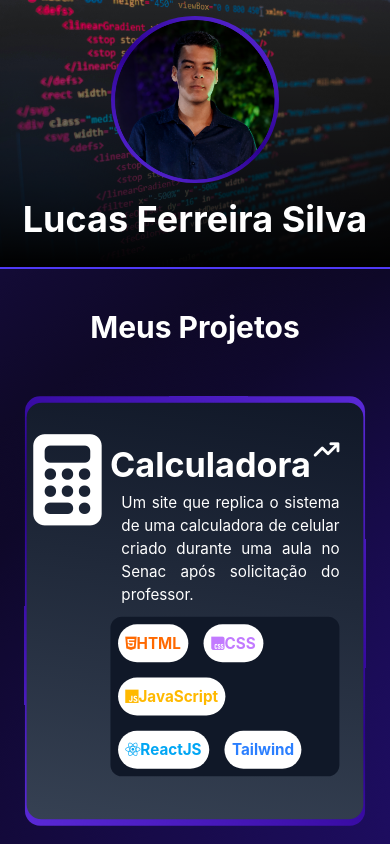
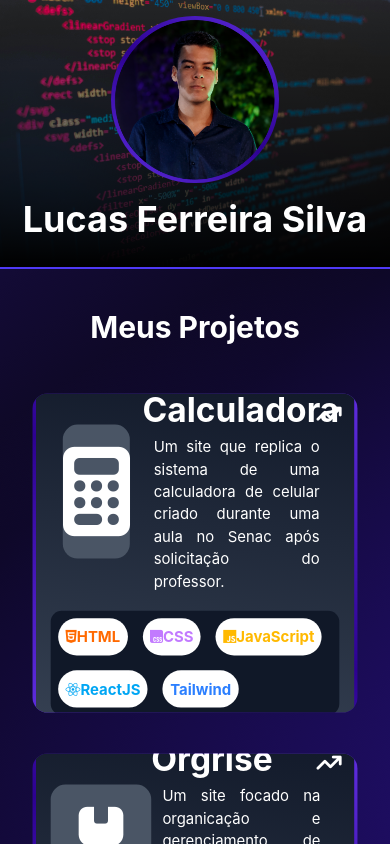
Before and after one commit to lucasdevsilva26/Portifolio, a React (Vite) app: page / in a window 390 px wide. Shown: the top 844 px of the page. Built offline with nearby package versions, Linux system fonts and the light colour scheme; some icons are missing.

Commit message:
update desing focus on mobile

```diff
--- /dev/null
+++ b/src/components/ProjectList.jsx
@@ -0,0 +1,64 @@
+import ToolIcon from "./ToolIcon";
+
+function ProjectList({ projects }) {
+  return (
+    <>
+      <h1 className={` z-1 text-3xl font-bold `}>Meus Projetos</h1>
+
+      <div
+        className={` flex flex-col lg:flex-row items-center gap-6 w-full px-6 z-1 `}
+      >
+        {projects.map((project) => {
+          return (
+            <article
+              className={` flex w-full h-84 py-5 rounded-2xl relative scale-95 hover:scale-100 hover:brightness-110 duration-500 overflow-hidden cursor-pointer `}
+              onClick={() => (window.location.href = "https://" + project.link)}
+            >
+              <div
+                id="border"
+                className={` w-4/1 h-4/1 absolute top-1/2 left-1/2 -translate-1/2 z-0 animate-[spin_4s_linear_infinite_reverse]`}
+              ></div>
+
+              <section
+                className={` flex flex-col w-full scale-98 bg-linear-9 from-gray-700 to-gray-900  absolute top-1/2 left-1/2 -translate-1/2 p-4 z-1 rounded-2xl overflow-hidden`}
+              >
+                <div className={` flex h-max pb-5`}>
+                  <div
+                    className={` flex-1 flex flex-col items-center justify-center z-2 `}
+                  >
+                    <i
+                      className={` flex ${project.icon} py-6 bg-gray-600 text-8xl rounded-2xl z-1 `}
+                    ></i>
+                  </div>
+
+                  <div className={` flex-2 flex flex-col text-justify z-2 `}>
+                    <h1 className={` text-4xl font-bold `}>{project.title}</h1>
+                    <p className={` pl-3 pt-2 w-9/10 text-wrap `}>
+                      {project.description}
+                    </p>
+                  </div>
+                </div>
+
+                <nav
+                  className={` flex flex-wrap items-center justify-left
+                 bg-gray-900 rounded-xl `}
+                >
+                  <ToolIcon icon={0}></ToolIcon>
+                  <ToolIcon icon={1}></ToolIcon>
+                  <ToolIcon icon={2}></ToolIcon>
+                  <ToolIcon icon={3}></ToolIcon>
+                  <ToolIcon icon={4}></ToolIcon>
+                </nav>
+
+                <i
+                  className={` fas fa-arrow-trend-up absolute right-0 -translate-x-1/2 translate-y-1/2 text-2xl z-2`}
+                ></i>
+              </section>
+            </article>
+          );
+        })}
+      </div>
+    </>
+  );
+}
+export default ProjectList;
--- a/src/pages/Portfolio.jsx
+++ b/src/pages/Portfolio.jsx
@@ -1,5 +1,5 @@
 import profileImage from "../assets/images/profileImage.png";
-import ToolIcon from "../components/ToolIcon";
+import ProjectList from "../components/ProjectList";
 
 function Portfolio() {
   const projects = [
@@ -54,73 +54,23 @@ function Portfolio() {
               />
             </div>
 
-            <span className={` text-4xl font-bold mb-7 `}>Lucas Ferreira Silva</span>
+            <span className={` text-4xl font-bold mb-7 `}>
+              Lucas Ferreira Silva
+            </span>
           </div>
         </div>
       </header>
 
       <main className={` flex flex-col items-center gap-10 flex-2/4 w-full `}>
-        <h1 className={` z-1 text-3xl font-bold `}>Meus Projetos</h1>
-
-        <div
-          className={` flex flex-col items-center z-1 gap-6 w-full px-4 lg:flex-row `}
-        >
-          {projects.map((project) => {
-            return (
-              <article
-                className={` flex w-full h-full py-5 rounded-2xl relative scale-95 hover:scale-100 hover:brightness-110 duration-500 overflow-hidden cursor-pointer `}
-                onClick={() =>
-                  (window.location.href = "https://" + project.link)
-                }
-              >
-                <div
-                  id="border"
-                  className={` w-4/1 h-4/1 absolute top-1/2 left-1/2 -translate-1/2 z-0 animate-[spin_4s_linear_infinite_reverse]`}
-                ></div>
-
-                <div
-                  className={` w-full h-full scale-x-99 scale-y-97 bg-linear-9 from-gray-700 to-gray-900  absolute top-1/2 left-1/2 -translate-1/2 z-1 rounded-2xl`}
-                ></div>
-
-                <div className={` flex flex-col items-center w-1/4 z-2 mt-5 `}>
-                  <i className={` ${project.icon} text-8xl z-1 `}></i>
-                </div>
-
-                <div
-                  className={` flex flex-col w-3/4 h-full py-8 text-justify z-2 `}
-                >
-                  <h1 className={` text-4xl font-bold `}>{project.title}</h1>
-                  <p className={` pl-3 pt-2 w-9/10 text-wrap `}>
-                    {project.description}
-                  </p>
-
-                  <div
-                    className={` flex flex-wrap items-center justify-left w-9/10 mt-3
-                 bg-gray-900 rounded-xl `}
-                  >
-                    <ToolIcon icon={0}></ToolIcon>
-                    <ToolIcon icon={1}></ToolIcon>
-                    <ToolIcon icon={2}></ToolIcon>
-                    <ToolIcon icon={3}></ToolIcon>
-                    <ToolIcon icon={4}></ToolIcon>
-                  </div>
-                </div>
-
-                <i
-                  className={` fas fa-arrow-trend-up absolute right-0 -translate-x-1/1 translate-y-1/1 text-2xl z-2`}
-                ></i>
-              </article>
-            );
-          })}
-        </div>
+        <ProjectList projects={projects}></ProjectList>
       </main>
 
       <footer
-        className={` flex flex-col items-center justify-evenly gap-5 z-1 bg-linear-0 from-black to-transparent w-full `}
+        className={` flex flex-col items-center justify-evenly gap-5 py-4 bg-linear-180 from-black to-transparent w-full border-t-2 border-indigo-600 z-1 `}
       >
         <h1 className={` text-3xl font-bold `}>Redes Sociais</h1>
 
-        <nav className={` flex gap-4 z-1 text-4xl mb-5 `}>
+        <nav className={` flex gap-4 z-1 text-4xl `}>
           <button
             className={` flex items-center justify-center aspect-square rounded-full  border-2 border-indigo-600 p-1 scale-90 hover:scale-100 duration-500 `}
             onClick={() => {
```
